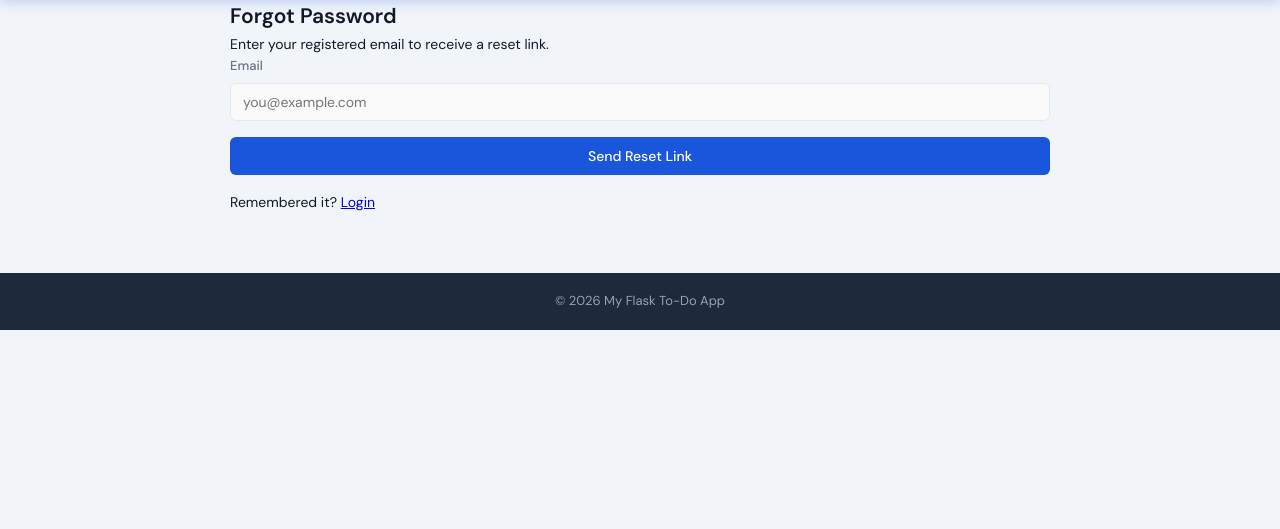
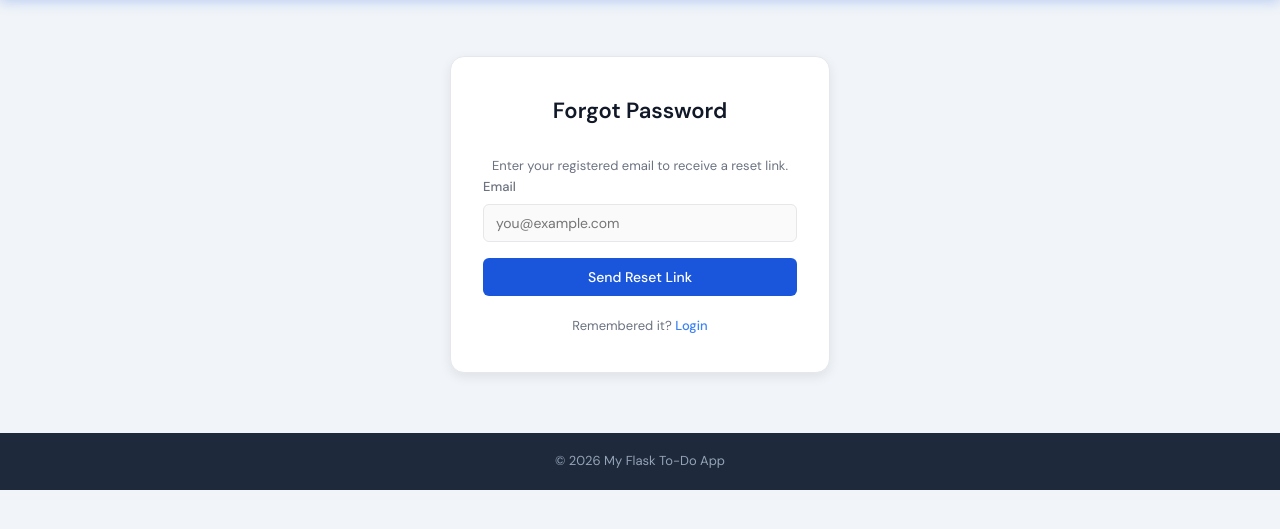
Before and after one commit to vishalrajput74/flask-todo-app, a Flask app: page /forgot-password in a window 1280 px wide. Shown: the part 65-594 px from the top of the page. Run offline with Flask 3, Linux system fonts and the light colour scheme.

Commit message:
fix: use login-box class in forgot and reset password templates

```diff
--- a/app/templates/forgot_password.html
+++ b/app/templates/forgot_password.html
@@ -1,9 +1,7 @@
 {% extends "base.html" %} {% block content %}
-<div class="auth-container">
-  <h2 class="auth-title">Forgot Password</h2>
-  <p class="auth-subtitle">
-    Enter your registered email to receive a reset link.
-  </p>
+<div class="login-box">
+  <h2>Forgot Password</h2>
+  <p>Enter your registered email to receive a reset link.</p>
 
 
   <form method="POST">
@@ -17,8 +15,6 @@
     <div class="form-group">{{ form.submit(class="btn") }}</div>
   </form>
 
-  <p class="auth-link">
-    Remembered it? <a href="{{ url_for('auth.login') }}">Login</a>
-  </p>
+  <p>Remembered it? <a href="{{ url_for('auth.login') }}">Login</a></p>
 </div>
 {% endblock %}
--- a/app/templates/reset_password.html
+++ b/app/templates/reset_password.html
@@ -1,7 +1,7 @@
 {% extends "base.html" %} {% block content %}
-<div class="auth-container">
-  <h2 class="auth-title">Reset Password</h2>
-  <p class="auth-subtitle">Enter your new password below.</p>
+<div class="login-box">
+  <h2>Reset Password</h2>
+  <p>Enter your new password below.</p>
 
   <form method="POST">
     {{ form.hidden_tag() }}
```
